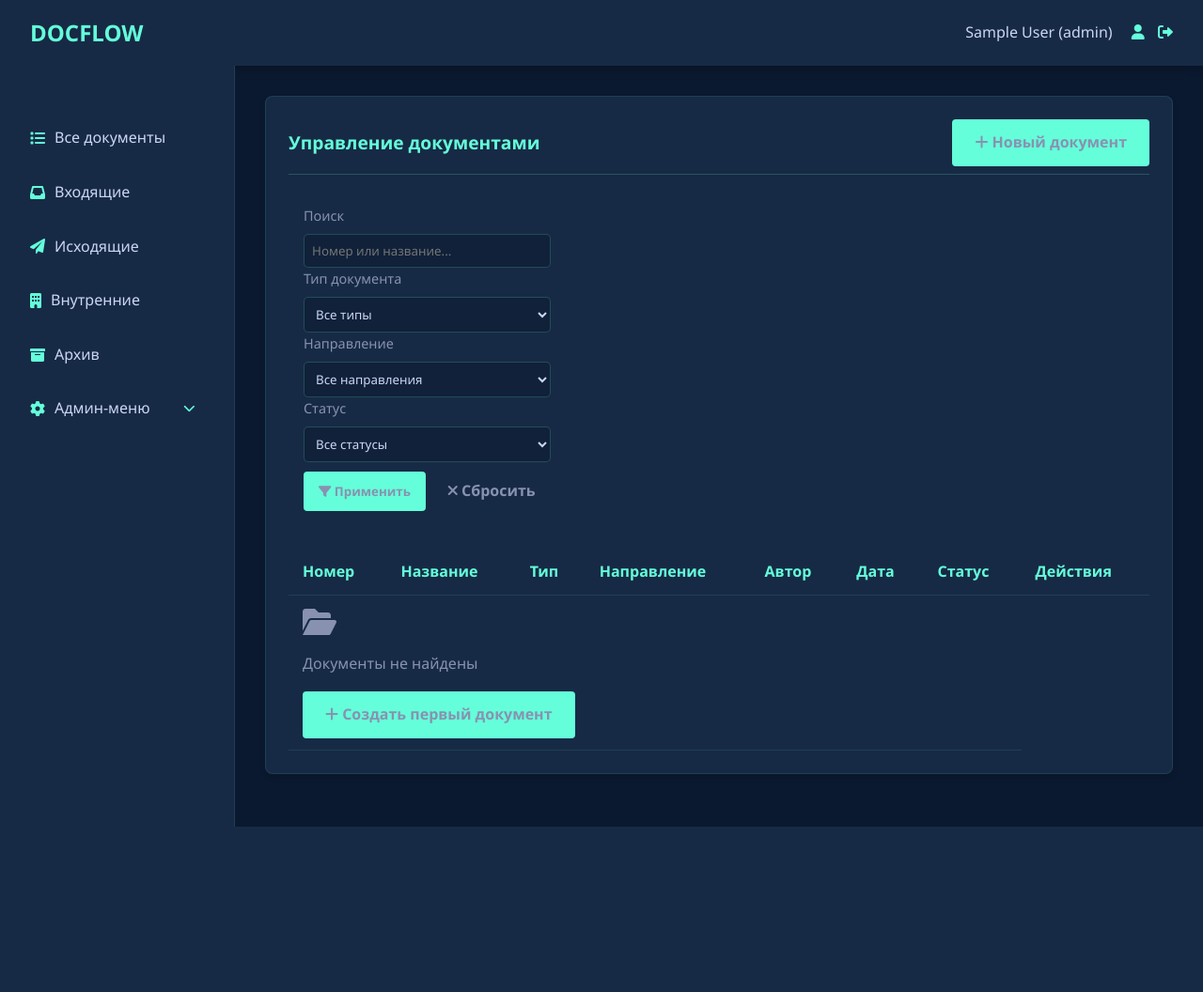
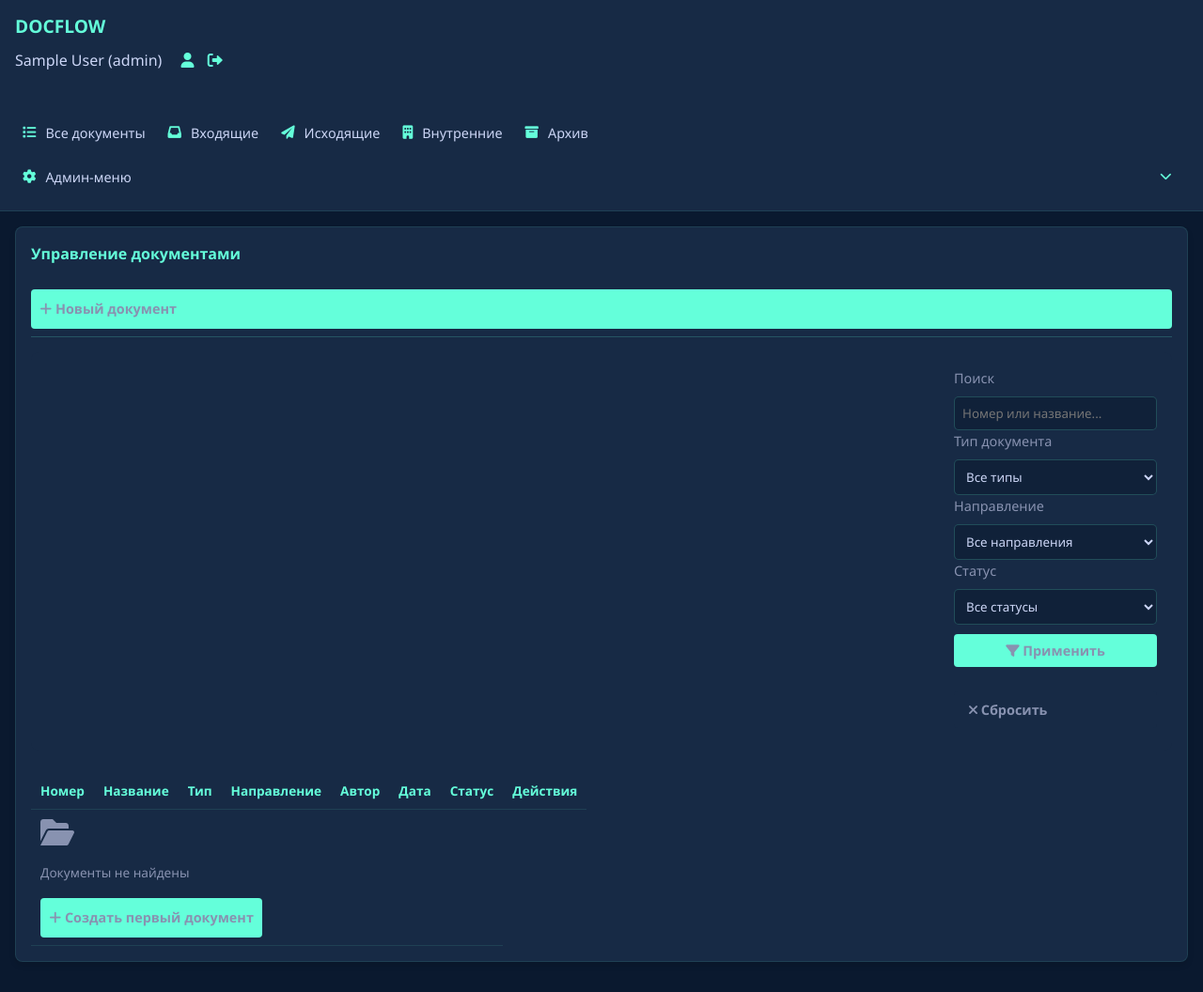
Before and after one commit to lLegionl/Diplom, a PHP site: page /documents.php in a window 1280 px wide. Shown: the whole page at 94% size. Before the commit the page ends 880 px from the top, so only its background shows below. Run offline with PHP 8.4, Linux system fonts and the light colour scheme; the visitor is signed in with stand-in values (Sample User, id 1); data that the repository does not hold is empty.

Commit message:
smart for phone

```diff
--- a/docflow/assets/css/style.css
+++ b/docflow/assets/css/style.css
@@ -689,3 +689,248 @@
             background-color: rgba(81, 207, 102, 0.1);
             border-radius: 4px;
         }
+		/* Шапка */
+		header {
+			padding: 0.8rem 1rem;
+			flex-direction: column;
+			align-items: flex-start;
+		}
+
+		.logo {
+			font-size: 1.2rem;
+			margin-bottom: 0.5rem;
+		}
+
+		/* Основной контейнер */
+		.container {
+			flex-direction: column;
+		}
+
+		/* Боковая панель */
+		.sidebar {
+			width: 100%;
+			padding: 1rem;
+			border-right: none;
+			border-bottom: 1px solid rgba(100, 255, 218, 0.1);
+		}
+
+		.nav-menu {
+			margin-top: 1rem;
+			display: flex;
+			flex-wrap: wrap;
+			gap: 0.5rem;
+		}
+
+		.nav-item {
+			margin-bottom: 0;
+		}
+
+		.nav-link {
+			padding: 0.5rem;
+			font-size: 0.9rem;
+		}
+
+		.dropdown-menu {
+			position: absolute;
+			background-color: var(--navy);
+			z-index: 100;
+			min-width: 180px;
+			margin-left: 0;
+			border-left: none;
+			padding-left: 0;
+			box-shadow: 0 4px 8px rgba(0,0,0,0.3);
+		}
+
+		/* Основное содержимое */
+		.main-content {
+			padding: 1rem;
+		}
+
+		/* Карточки */
+		.card {
+			padding: 1rem;
+			margin-bottom: 1rem;
+		}
+
+		.card-header {
+			flex-direction: column;
+			align-items: flex-start;
+		}
+
+		.card-title {
+			font-size: 1rem;
+			margin-bottom: 0.5rem;
+		}
+
+		/* Таблицы */
+		.doc-table, .user-table {
+			display: block;
+			overflow-x: auto;
+			white-space: nowrap;
+		}
+
+		.doc-table th, .doc-table td,
+		.user-table th, .user-table td {
+			padding: 8px 10px;
+			font-size: 0.85rem;
+		}
+
+		/* Формы */
+		.form-container, .account-container, .document-container {
+			padding: 1rem;
+		}
+
+		.form-card, .document-card {
+			padding: 1rem;
+		}
+
+		.form-group {
+			margin-bottom: 1rem;
+		}
+
+		.form-control {
+			padding: 0.6rem;
+		}
+
+		/* Документы */
+		.filter-container {
+			flex-direction: column;
+			gap: 0.5rem;
+		}
+
+		.filter-group {
+			min-width: 100%;
+		}
+
+		/* Аккаунт */
+		.account-header {
+			flex-direction: column;
+			align-items: flex-start;
+		}
+
+		.account-avatar {
+			margin-right: 0;
+			margin-bottom: 1rem;
+		}
+
+		/* Кнопки */
+		.btn {
+			padding: 0.6rem 1rem;
+			font-size: 0.9rem;
+		}
+
+		.document-actions, .file-preview-actions {
+			flex-direction: column;
+			gap: 0.5rem;
+		}
+
+		/* Меню администратора */
+		#admin-menu {
+			width: 100%;
+		}
+
+		/* Стили для страниц документов */
+		.document-header,
+		.form-title {
+			padding-bottom: 0.5rem;
+			margin-bottom: 1rem;
+		}
+
+		/* Стили для view_document.php */
+		.document-meta {
+			flex-direction: column;
+			gap: 0.5rem;
+		}
+
+		.document-meta-item {
+			margin-bottom: 0.5rem;
+		}
+
+		.document-actions .btn {
+			width: 100%;
+			text-align: center;
+			margin-left: 0 !important;
+		}
+
+		.file-info {
+			flex-direction: column;
+			align-items: flex-start;
+		}
+
+		.file-info .btn {
+			margin-top: 1rem;
+			width: 100%;
+		}
+
+		/* Стили для edit_document.php и create_document.php */
+		.file-preview-info {
+			flex-direction: column;
+			align-items: flex-start;
+		}
+
+		.file-preview-actions .btn {
+			width: 100%;
+			margin-bottom: 0.5rem;
+		}
+
+		.form-group button[type="submit"],
+		.form-group a.btn {
+			width: 100%;
+			margin-left: 0 !important;
+			margin-bottom: 0.5rem;
+		}
+
+		/* Стили для documents.php и documents_show.php */
+		.card-header .btn {
+			margin-top: 1rem;
+			width: 100%;
+		}
+
+		.filter-actions {
+			flex-direction: column;
+		}
+
+		.filter-actions .btn {
+			width: 100%;
+			margin-bottom: 0.5rem;
+		}
+
+		.action-link {
+			margin-right: 0.5rem;
+		}
+
+		.empty-table {
+			padding: 1rem;
+		}
+
+		.pagination {
+			flex-wrap: wrap;
+			gap: 0.3rem;
+		}
+
+		.page-link {
+			padding: 0.5rem;
+		}
+
+		/* Скрытие некоторых столбцов на очень маленьких экранах */
+		@media (max-width: 480px) {
+			.doc-table th:nth-child(4),
+			.doc-table td:nth-child(4),
+			.doc-table th:nth-child(5),
+			.doc-table td:nth-child(5) {
+				display: none;
+			}
+		}
+		.btn {
+			padding: 0.6rem;
+			font-size: 0.9rem;
+		}
+
+		.status {
+			font-size: 0.7rem;
+			padding: 2px 6px;
+		}
+
+		.action-link i {
+			font-size: 0.9rem;
+		}
```
